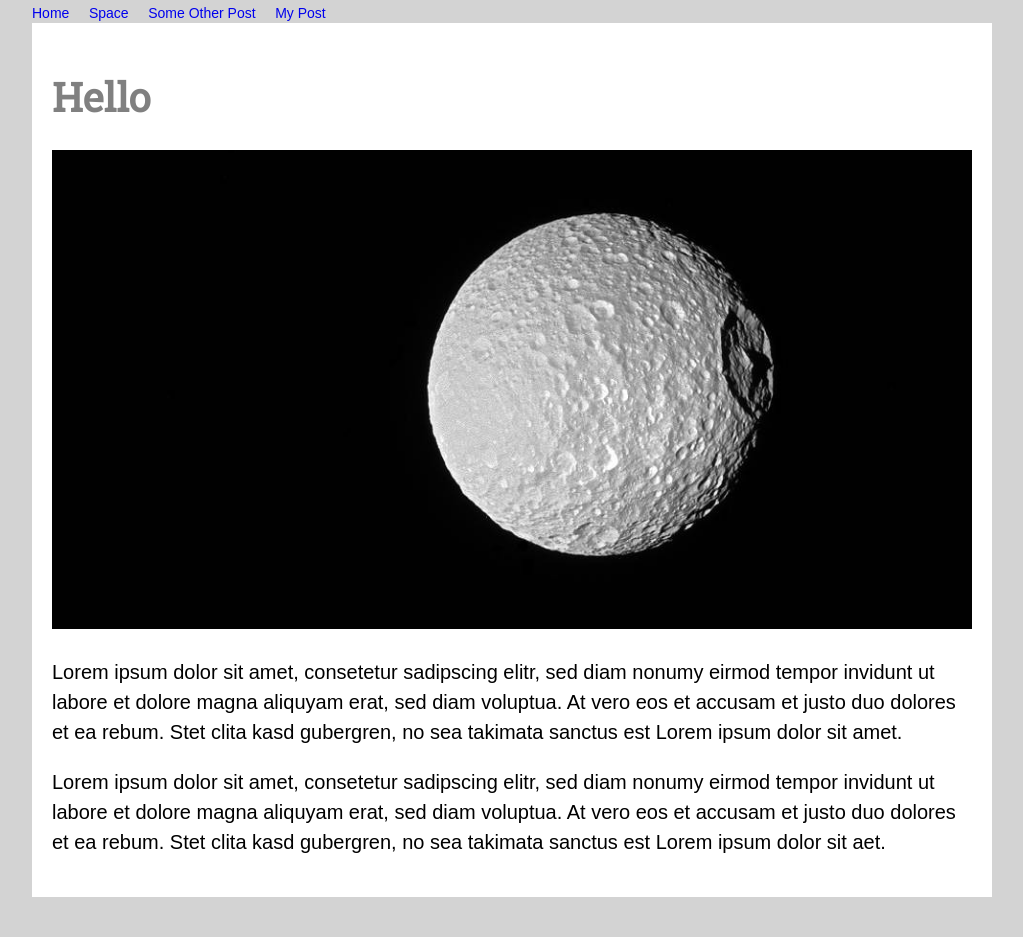
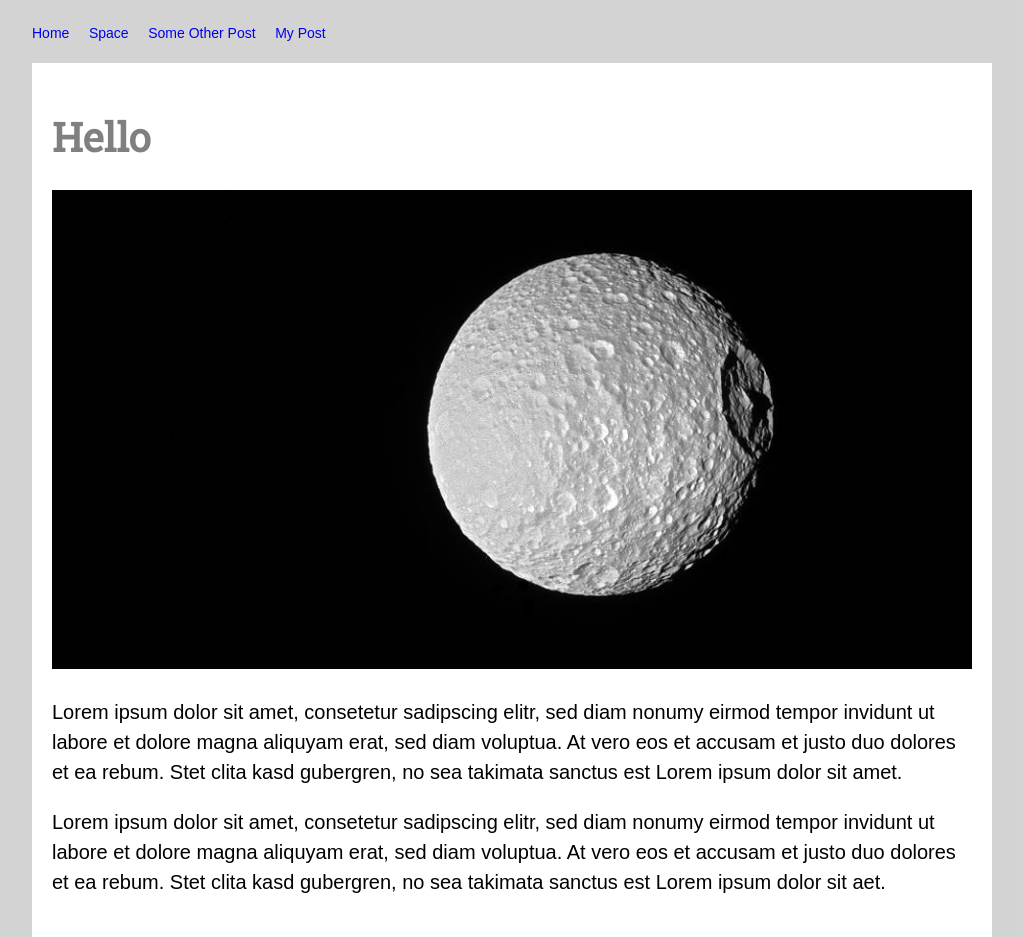
Before and after one commit to the-friedrich/site, a Jekyll site: the page built from _posts/2017-02-16-some-other-post.md, in a window 1280 px wide. Shown: the whole page, without its empty margins (128-1151 px from the left). Built offline with Jekyll 4.4.1, drawn with Linux system fonts in a browser that asks for light colours; our own code applies the rules of GitHub Pages for plain Markdown files; before the commit the page ends 900 px from its top, so only the background shows below that.

Commit message:
Update style.css

```diff
--- a/assets/css/style.css
+++ b/assets/css/style.css
@@ -33,7 +33,7 @@ a{
   text-decoration: none;
 }
 
-.nav{
+nav{
   margin-top: 1em;
   margin-bottom: 1em;
 }
```
